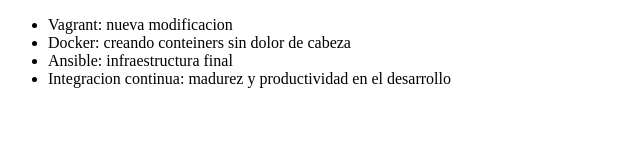
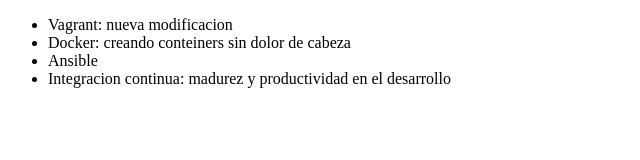
Before and after one commit to PauloSaldias08/alura-git, a plain HTML site: page index.html in a window 1280 px wide. Shown: the whole page, without its empty margins (0-640 px from the left). Drawn offline with Linux system fonts and the light colour scheme.

Commit message:
Revert "Peor de los casos para borrar un cambio en ansible"
This reverts commit 8f66c8c4dfbf404724c97583cbf6bf1009f46670.

```diff
--- a/index.html
+++ b/index.html
@@ -8,7 +8,7 @@
      <ul>
          <li> Vagrant: nueva modificacion </li>
          <li> Docker: creando conteiners sin dolor de cabeza </li>
-         <li> Ansible: infraestructura final</li>
+         <li> Ansible </li>
          <li> Integracion continua: madurez y productividad en el desarrollo </li>
      </ul>
 </body>
```
